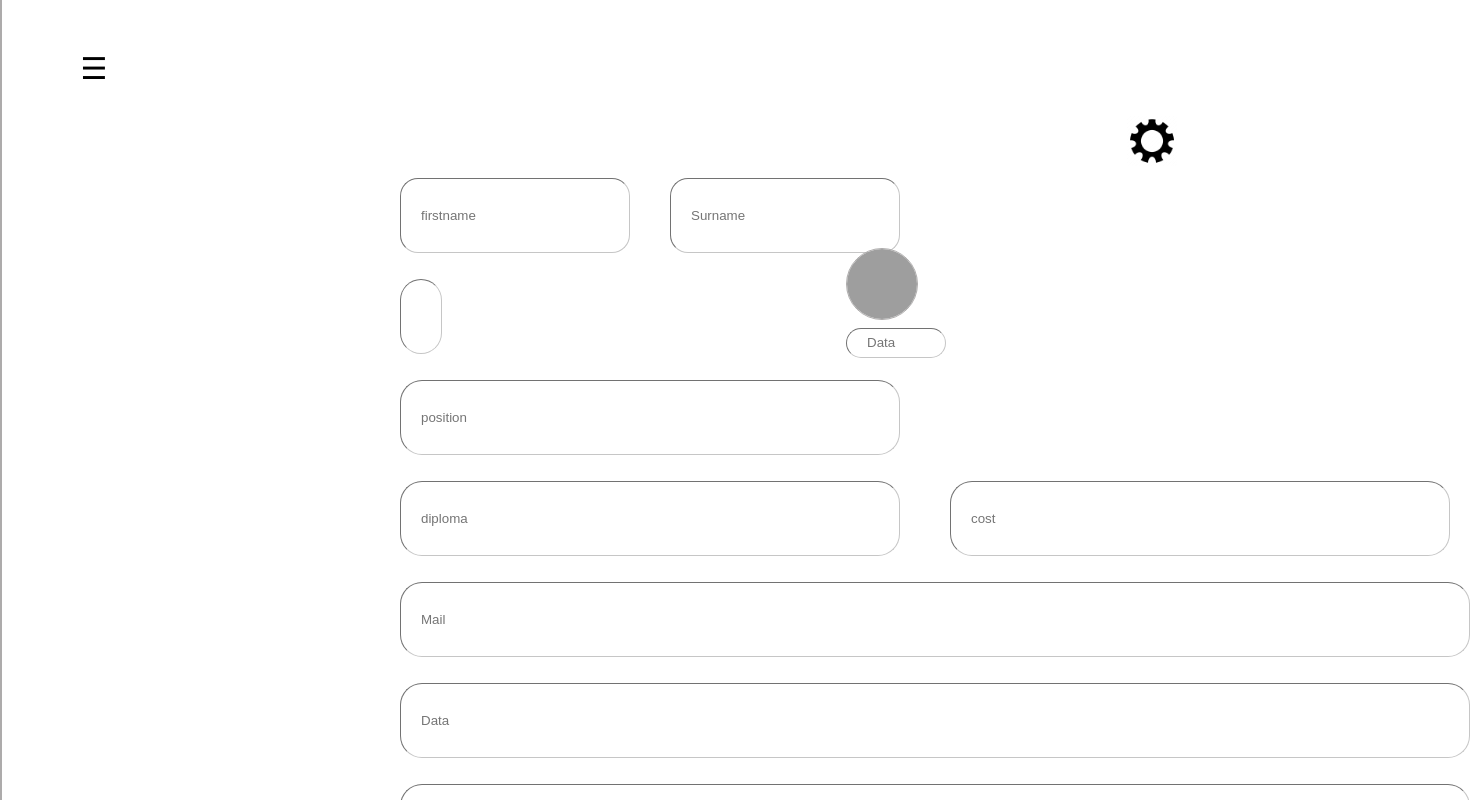
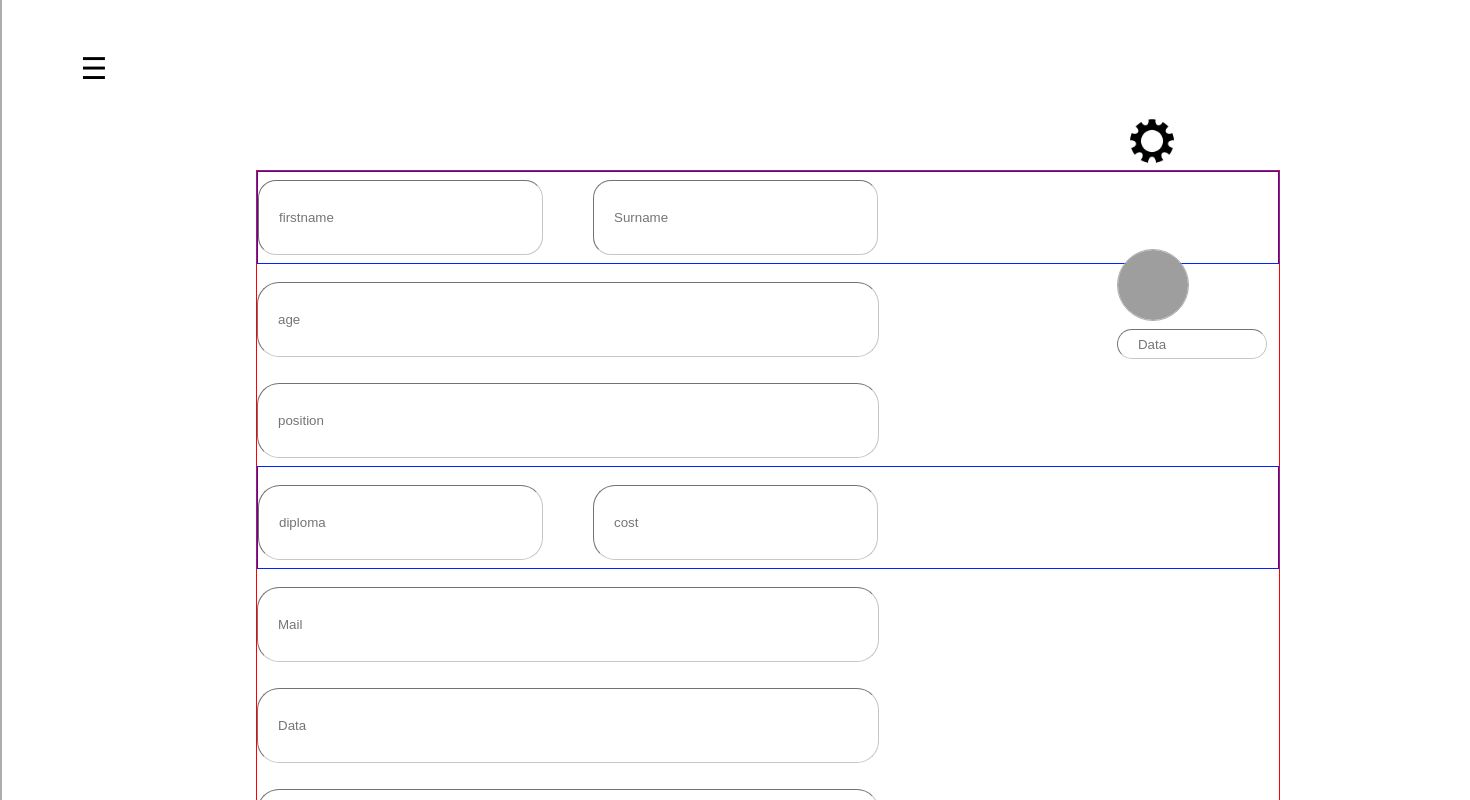
Before and after one commit to FranzGuanaco/ManagementApp, a React (Create React App) app in the folder management-app/: page /AddAccount in a window 1280 px wide. Shown: the top 800 px of the page, 1470 px wide, since content can reach past the window. Built offline with nearby package versions, Linux system fonts and the light colour scheme; grey boxes are pictures that could not be loaded.

Commit message:
responsive addaccount

```diff
--- a/management-app/src/App.css
+++ b/management-app/src/App.css
@@ -104,9 +104,11 @@ input[type="submit"] {
 .container {
   display: flex;
   flex-direction: column;
-  margin-left: 400px;
+  margin-left: 20%;
   position: relative;
+  border: 1px solid red; /* Ajout de la bordure rouge */
 }
+
 
 .container_track {
   display: flex;
@@ -133,8 +135,17 @@ input[type="submit"] {
 
 .randombox-container {
   display: flex;
-  align-items: center;
 
+  border: 1px solid rgb(0, 34, 255);
+}
+
+.randombox-container > div {
+  flex: 1; /* Permet aux éléments de remplir l'espace disponible */
+  /* Espacement entre les éléments */
+}
+
+.randombox-container > div:last-child {
+  margin-right: 0; /* Supprime l'espacement du dernier élément */
 }
 
 .button-container {
--- a/management-app/src/App.js
+++ b/management-app/src/App.js
@@ -27,9 +27,10 @@ function App() {
     <div className="App">
       <BrowserRouter>
       <Routes>
-        <Route path='/' element={<BoxId/>} />
-        <Route path='/Homepage' exact element={<Homepage/>} />
-        <Route path='/Employee' exact element={<Employee/>} />
+
+        <Route path='/' element={<BoxId/>} />  {/*responsive done */}
+        <Route path='/Homepage' exact element={<Homepage/>} /> {/*responsive done */}
+        <Route path='/Homepage' exact element={<Employee/>} /> {/*responsive done */}
         <Route path='/Employee details' exact element={<ViewAccount/>} />
         <Route path='/EditAccount' exact element={<EditAccount/>} />
         <Route path='/AddAccount' exact element={<AddAccount/>} />
--- a/management-app/src/Form/Form.js
+++ b/management-app/src/Form/Form.js
@@ -10,6 +10,7 @@ const Form = (props) => {
                     margin: '8px 0px',
                     borderRadius: props.radius,
                     width: props.width,
+                    minWidth: props.minWidth,
                     height: props.size,
                     boxSizing: 'border-box'
                 }}
@@ -27,6 +28,7 @@ const Form = (props) => {
 Form.propTypes = {
     radius: PropTypes.string,
     width: PropTypes.string,
+    minWidth: PropTypes.string,
     size: PropTypes.string,
     text: PropTypes.string,
     value: PropTypes.string,  // Ajout de la prop value à PropTypes
@@ -36,6 +38,7 @@ Form.propTypes = {
 Form.defaultProps = {
     radius: '20px',
     width: '300px',
+    minWidth: '150px',
     text: 'Data',
 };
 
--- a/management-app/src/Interface/AddAccount.js
+++ b/management-app/src/Interface/AddAccount.js
@@ -85,15 +85,17 @@ const handleFormSubmit = (event) => {
       <div className="container">
           <>
             <div className="randombox-container">
-              <Form size="75px" width="230px" radius="18px"
+              <Form size="75px" width="100%"
+              radius="18px"
               text = 'firstname'
               value={Firstname}
               onChange={(event) =>
                 setFirstname(event.target.value)}
               />
 
-              <div style={{ marginLeft: '40px' }}>
-                <Form size="75px" width="230px" radius="18px"
+              <div style={{  marginLeft: '50px', marginRight: '400px' }}>
+                <Form size="75px" width="100%"
+                radius="18px"
                 text = 'Surname'
                 value={Surname}
                 onChange = {(event) => setSurname(event.target.value)}
@@ -101,15 +103,15 @@ const handleFormSubmit = (event) => {
               </div>
             </div>
 
-            <div style={{ marginTop: '10px', marginRight: '1000px' }}>
+            <div style={{ marginTop: '10px', marginRight: '400px' }}>
               <Form size="75px" width="100%" radius="22px"
               text = 'age'
               value={age}
               onChange = {(event) => setAge(event.target.value)}
               />
             </div>
-            <div style={{ marginTop: '10px', marginRight: '1000px' }}>
-              <Form size="75px" width="500px" radius="22px"
+            <div style={{ marginTop: '10px', marginRight: '400px' }}>
+              <Form size="75px" width="100%" radius="22px"
               text = 'position'
               value={Position}
               onChange = {(event) => setPosition(event.target.value)}
@@ -118,31 +120,31 @@ const handleFormSubmit = (event) => {
 
             <div className="randombox-container">
               <div style={{ marginTop: '10px' }}>
-                <Form size="75px" width="500px" radius="22px"
+                <Form size="75px" width="100%" radius="22px"
                 text = 'diploma'
                 value={Diploma}
                 onChange = {(event) => setDiploma(event.target.value)}
                 />
               </div>
-              <div style={{ marginLeft: '50px', marginTop: '10px' }}>
-                <Form size="75px" width="500px" radius="22px"
+              <div style={{ marginLeft: '50px', marginTop: '10px', marginRight: '400px' }}>
+                <Form size="75px" width="100%" radius="22px"
                 text = 'cost'
                 value={Cost}
                 onChange = {(event) => setCost(event.target.value)}/>
               </div>
             </div>
 
-            <div style={{ marginTop: '10px', marginRight: '1000px' }}>
-              <Form size="75px" width="1070px" radius="22px"
+            <div style={{ marginTop: '10px', marginRight: '400px' }}>
+              <Form size="75px" width="100%" radius="22px"
               text = 'Mail'
               value={Mail}
               onChange = {(event) => setMail(event.target.value)}/>
             </div>
-            <div style={{ marginTop: '10px', marginRight: '1000px' }}>
-              <Form size="75px" width="1070px" radius="22px" />
+            <div style={{ marginTop: '10px', marginRight: '400px' }}>
+              <Form size="75px" width="100%" radius="22px" />
             </div>
-            <div style={{ marginTop: '10px', marginRight: '1000px' }}>
-              <Form size="75px" width="1070px" radius="22px"  />
+            <div style={{ marginTop: '10px', marginRight: '400px' }}>
+              <Form size="75px" width="100%" radius="22px"  />
             </div>
 
             <div style={{ marginTop: '20px' }}>
@@ -150,7 +152,7 @@ const handleFormSubmit = (event) => {
             </div>
 
             <div className="pic">
-              <div style={{ bottom: '20px', marginLeft: '50%' }}>
+              <div style={{ bottom: '20px', marginLeft: '400px' }}>
                 <Pic />
                 <Form size="30px" width="100px" radius="22px" />
               </div>
--- a/management-app/src/Interface/ViewAccount.js
+++ b/management-app/src/Interface/ViewAccount.js
@@ -68,7 +68,7 @@ function ViewAccount() {
         {employees.map((employee) => (
           <React.Fragment key={employee.id}>
             <div className="randombox-container">
-              <RandomBox size="75px" width={'230px'} radius={'18px'} data={employee.Firstname} />
+              <RandomBox size="75px" width={'200px'} radius={'18px'} data={employee.Firstname} />
               <div style={{ marginLeft: '40px' }}>
                 <RandomBox size="75px" width={'230px'} radius={'18px'} data={employee.Firstname} />
               </div>
```
